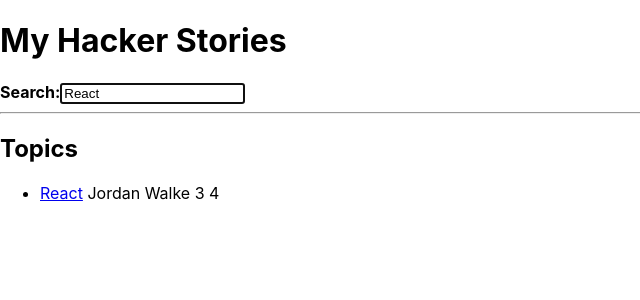
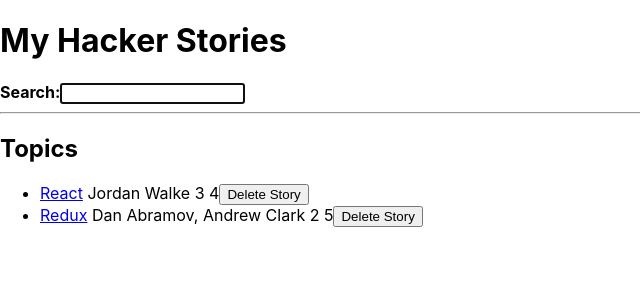
Before and after one commit to cph2134/hackerStories, a React (Create React App) app: page / in a window 1280 px wide. Shown: the top 300 px of the page, without its empty margins (0-640 px from the left). Built offline with nearby package versions, Linux system fonts and the light colour scheme.

Commit message:
added inline handler to remove stories from list

```diff
--- a/src/App.js
+++ b/src/App.js
@@ -33,16 +33,19 @@
       objectID: 1,
     },
   ];
-  console.log("App renders");
-
-  const [searchTerm, setSearchTerm] = useStorageState("search", "React");
+  const [storyList, setStoryList] = React.useState(stories);
+  const [searchTerm, setSearchTerm] = useStorageState("search", "");
 
   const handleSearch = (e) => {
     setSearchTerm(e.target.value);
   };
 
+  const handleRemoveStory = (id) => {
+    setStoryList(storyList.filter((story) => story.objectID !== id));
+  };
+
   const searchTermToRegex = new RegExp(searchTerm, "i");
-  const searchedStories = stories.filter((item) =>
+  const searchedStories = storyList.filter((item) =>
     item.title.match(searchTermToRegex)
   );
   return (
@@ -58,7 +61,7 @@
         <strong>Search:</strong>
       </InputWithLabel>
       <hr />
-      <List list={searchedStories} />
+      <List list={searchedStories} onRemoveItem={handleRemoveStory} />
     </div>
   );
 };
@@ -94,7 +97,7 @@
   );
 };
 
-const List = ({ list }) => {
+const List = ({ list, onRemoveItem }) => {
   console.log("list renders");
   return (
     <>
@@ -103,14 +106,29 @@
         {list.length === 0 ? (
           <p>No stories found!</p>
         ) : (
-          list.map(({ objectID, ...item }) => <Item key={objectID} {...item} />)
+          list.map(({ objectID, ...item }) => (
+            <Item
+              key={objectID}
+              id={objectID}
+              {...item}
+              onRemoveItem={onRemoveItem}
+            />
+          ))
         )}
       </ul>
     </>
   );
 };
 
-const Item = ({ title, url, author, num_comments, points }) => {
+const Item = ({
+  id,
+  title,
+  url,
+  author,
+  num_comments,
+  points,
+  onRemoveItem,
+}) => {
   console.log("item renders");
   return (
     <li>
@@ -120,6 +138,7 @@
       <span> {author}</span>
       <span> {num_comments}</span>
       <span> {points}</span>
+      <button onClick={() => onRemoveItem(id)}>Delete Story</button>
     </li>
   );
 };
```
